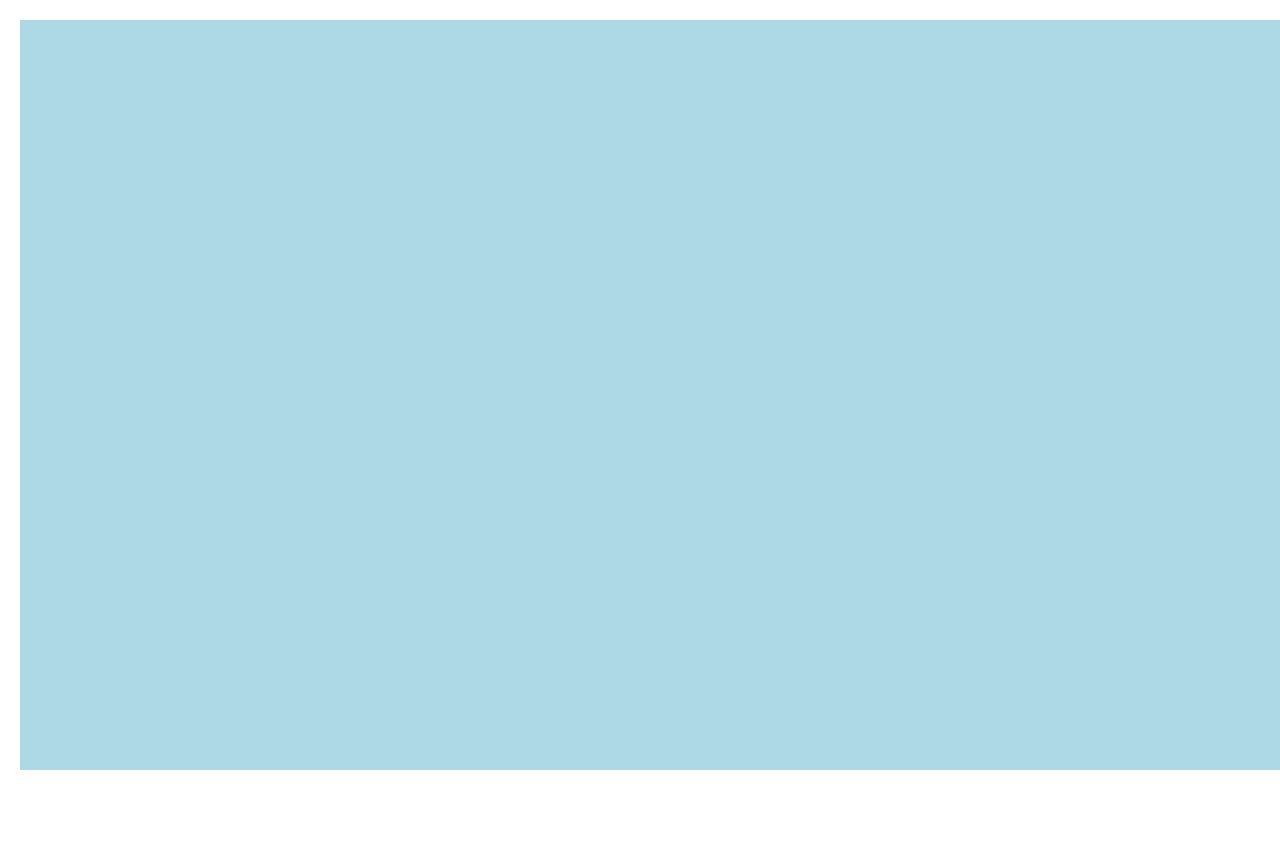
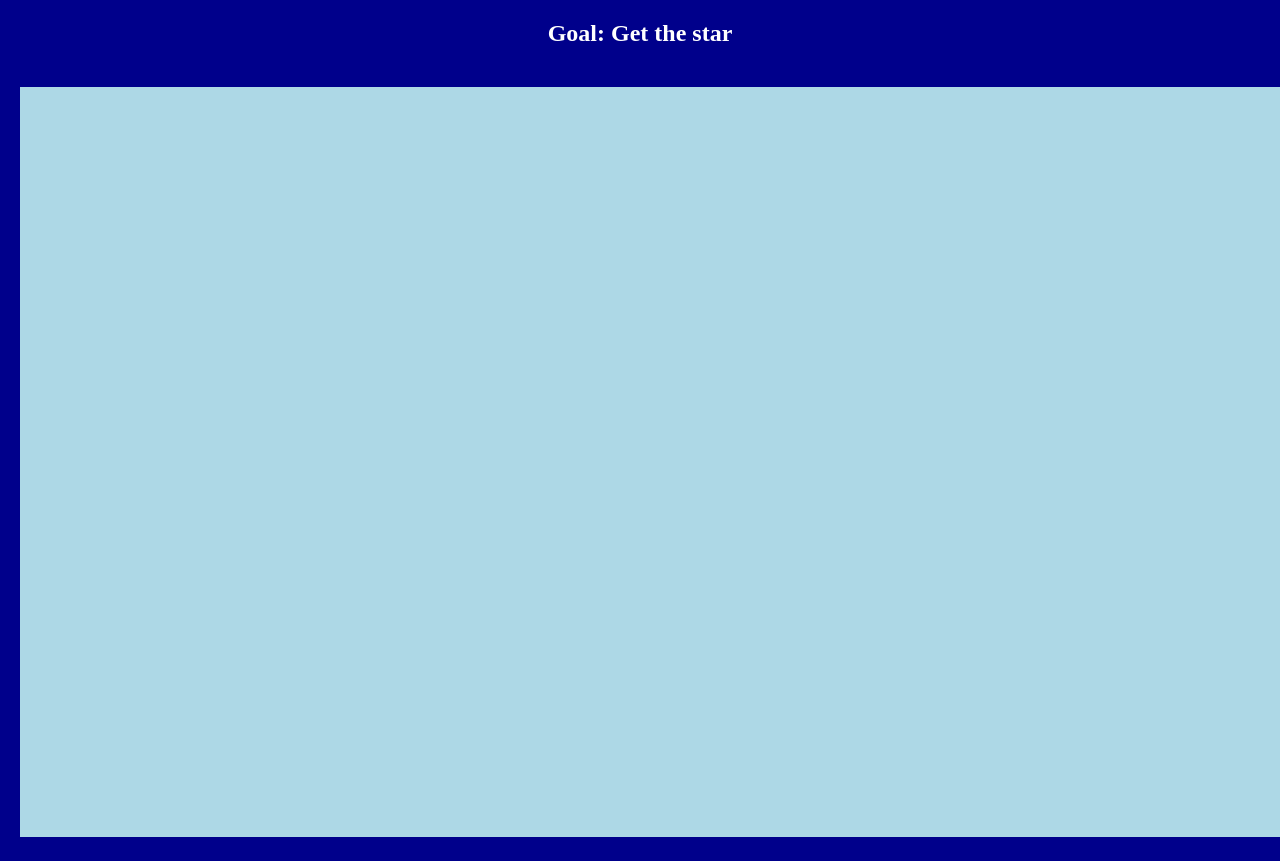
Before and after one commit to Collin712/Collin712.github.io, a plain HTML site: page fsd-projects/platformer/index.html in a window 1280 px wide. Shown: the top 861 px of the page. Before the commit the page ends 800 px from the top, so only its background shows below. Drawn offline with nearby package versions, Linux system fonts and the light colour scheme.

Commit message:
Changed the look a little bit

```diff
--- a/fsd-projects/platformer/index.html
+++ b/fsd-projects/platformer/index.html
@@ -10,11 +10,14 @@
     <script src="platformer.js"></script>
   </head>
 
-  <body id="body">
-    <canvas id="canvas" width="1400" height="750"></canvas>
-    <img id="cannon" src="images/cannon.png" />
-    <img id="player" src="images/halle.png" />
-    <img id="projectile" src="images/projectile.png" />
-    <img src="https://upload.wikimedia.org/wikipedia/commons/b/bd/Test.svg" />
+  <body id="body" bgcolor="darkblue">
+    <center>
+      <h2>Goal: Get the star</h2>
+      <canvas id="canvas" width="1400" height="750"></canvas>
+      <img id="cannon" src="images/cannon.png" />
+      <img id="player" src="images/halle.png" />
+      <img id="projectile" src="images/projectile.png" />
+      <img src="https://upload.wikimedia.org/wikipedia/commons/b/bd/Test.svg" />
+    </center>
   </body>
 </html>
--- a/fsd-projects/platformer/platformer.css
+++ b/fsd-projects/platformer/platformer.css
@@ -10,3 +10,7 @@ canvas {
 img {
   display: none;
 }
+
+h2 {
+  color: white;
+}
--- a/fsd-projects/platformer/platformer.js
+++ b/fsd-projects/platformer/platformer.js
@@ -33,7 +33,7 @@ $(function () {
     // TODO 2 - Create Platforms
     createPlatform(100, 600, 400, 50, "green");
     createPlatform(725, 690, 100, 10, "red");
-    createPlatform(1000, 400, 500, 20, "blue");
+    createPlatform(1050, 400, 500, 20, "blue");
     createPlatform(80, 400, 700, 5, "yellow");
     createPlatform(1100, 600, 40, 300, "orange");
     createPlatform(750, 150, 50, 450, "black");
@@ -43,7 +43,7 @@ $(function () {
 
 
     // TODO 3 - Create Collectables
-createCollectable("star", 1350, 0);
+createCollectable("coin", 1350, 0);
 createCollectable("star", 750, 0);
 
 
--- a/fsd-projects/platformer/setup.js
+++ b/fsd-projects/platformer/setup.js
@@ -99,4 +99,5 @@ var collectableList = {
   max: { image: "images/collectables/max-head.png" },
   steve: { image: "images/collectables/steve-head.png" },
   star: { image: "images/collectables/star.png" },
+  coin: { image: "images/collectables/coin.png" },
 };
```
Also changed, not shown: fsd-projects/platformer/images/collectables/coin.png (added).
